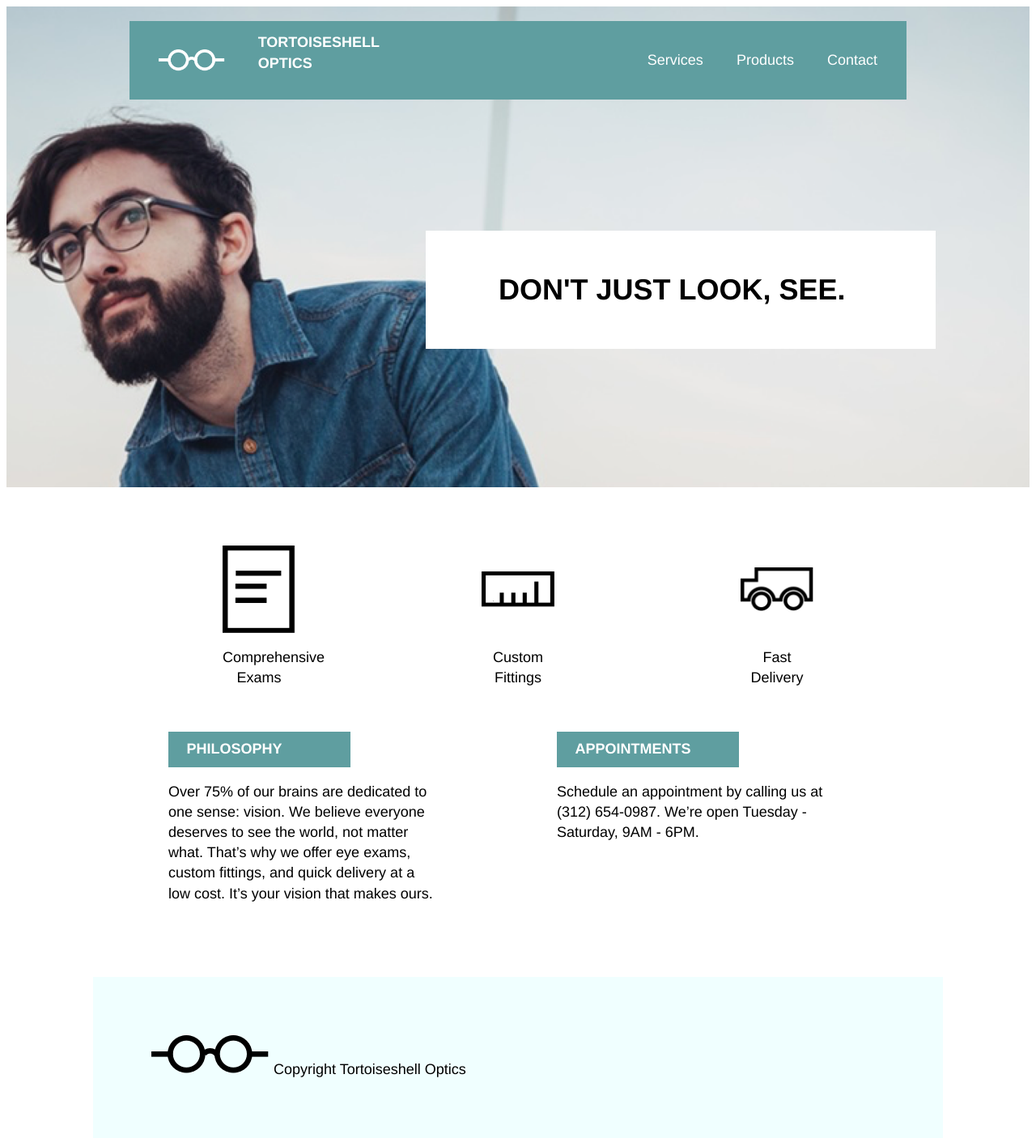
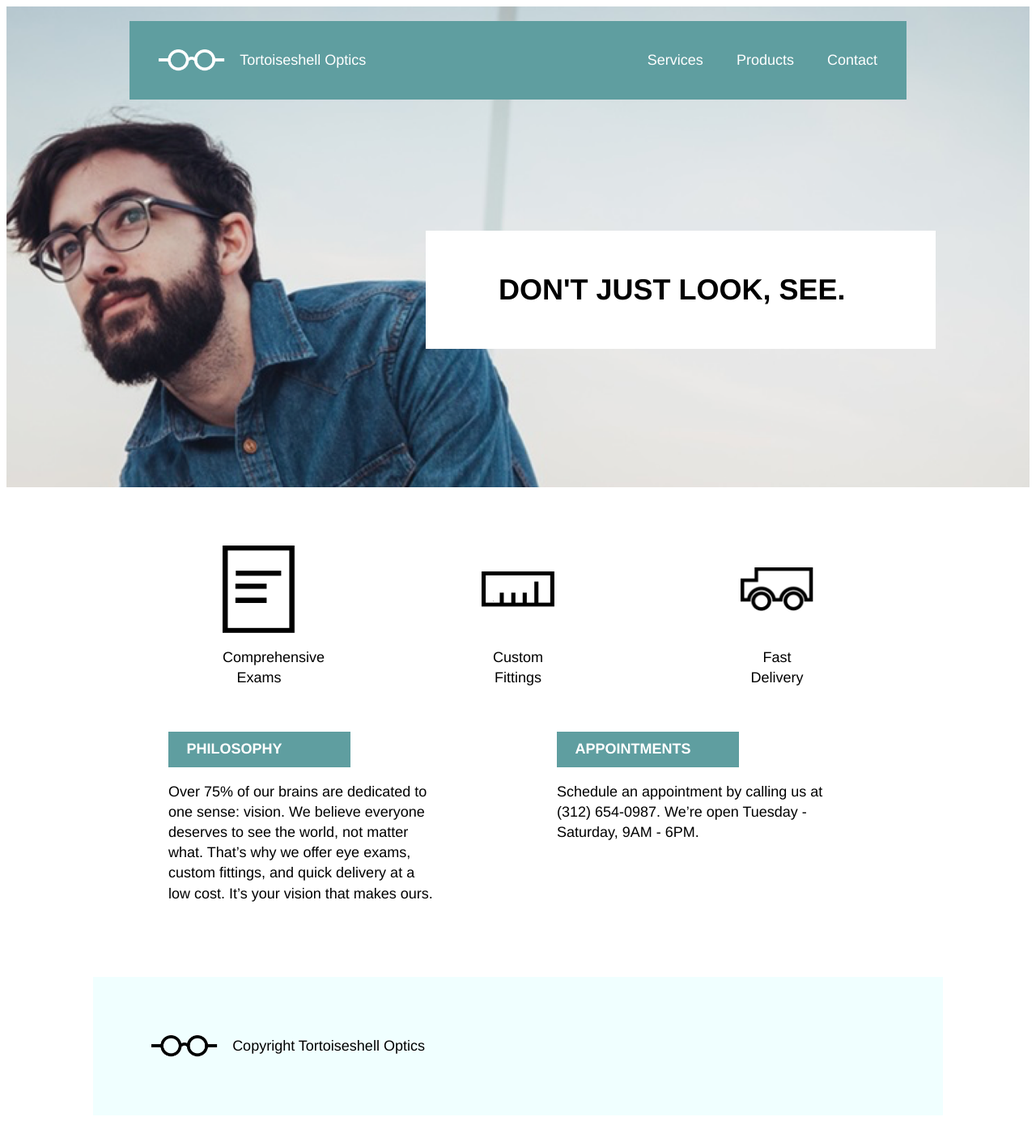
Before and after one commit to Mae80/Tortoiseshell, a plain HTML site: page index.html in a window 1280 px wide. Shown: the whole page at 81% size. Drawn offline with Linux system fonts and the light colour scheme.

Commit message:
finished desktop size

```diff
--- a/index.html
+++ b/index.html
@@ -15,7 +15,7 @@
         <div class="logo">
           <div class="logo-left">
             <img class="logo-icon" src="resources/images/logo-white.png" alt="Logo"/>
-            <span class="title">Tortoiseshell Optics</span>
+            <span class="store-name">Tortoiseshell Optics</span>
           </div>
           <div class="nav">
             <ul>
@@ -80,7 +80,7 @@
     <!--FOOTER-->
     <footer>
       <div class="container">
-        <img class="logo-icon" src="resources/images/logo-black.png" alt="Logo"/>
+        <img src="resources/images/logo-black.png" alt="Logo"/>
         <span>Copyright Tortoiseshell Optics</span>
       </div>
     </footer>
--- a/resources/css/style.css
+++ b/resources/css/style.css
@@ -51,13 +51,13 @@ h1 {
   padding: 0 1rem 0 2rem;
 }
 
-.logo-left .title,
+.logo-left .store-name,
 ul {
   color: white;
   /*wordspace*/
 }
 
-.logo-left .title {
+.logo-left .store-name {
   font-size: 1rem;
   /*wordspace*/
 }
@@ -244,4 +244,11 @@ footer .container {
   background-color: azure;
   margin-top: 5rem;
   padding: 4rem 1rem 4rem 4rem;
+  display: flex;
+  align-items: center;
 }
+
+footer img {
+  height: 1.5rem;
+  padding-right: 1rem;
+}
```
